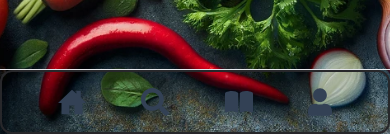
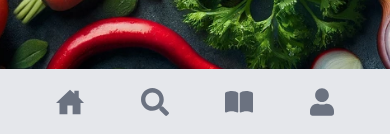
Before and after one commit to Kor-bens/app-cuisine, a React (Vite) app in the folder front-end/: page / in a window 390 px wide. Shown: the part 710-844 px from the top of the page. Built offline with nearby package versions, Linux system fonts and the light colour scheme.

Commit message:
changement de couleur

```diff
--- a/front-end/src/components/common/navbar/Navbar.jsx
+++ b/front-end/src/components/common/navbar/Navbar.jsx
@@ -14,10 +14,10 @@ export default function NavBar() {
     md:text-2xl">
     <div className="flex
     md:mb-0 ">
-      <ul className="w-full items-center flex place-content-evenly border-2 border-zinc-800 text-zinc-50 font-bold rounded-xl h-16">
+      <ul className="w-full items-center flex place-content-evenly text-zinc-50 font-bold h-16 bg-gray-200">
         <li>
           <div className="flex flex-col items-center">
-            <Link to="/"><IoHomeSharp className=" text-slate-700
+            <Link to="/"><IoHomeSharp className=" text-gray-500
             mobile:h-10 mobile:w-7
             md:hidden" /></Link>
             <Link to="/" className="md:text-3xl text-slate-700
@@ -27,7 +27,7 @@ export default function NavBar() {
         </li>
         <li>
           <div className="flex flex-col items-center">
-            <FaSearch  className=" text-slate-700
+            <FaSearch  className=" text-gray-500
             mobile:h-10 mobile:w-7
             md:hidden" />
             <Link to="" className="md:text-3xl text-slate-700
@@ -37,21 +37,21 @@ export default function NavBar() {
         </li>
         <li>
           <div className="flex flex-col items-center">
-          <Link to="" className="text-slate-700 md:text-3xl
+          <Link to="" className="text-slate-500 md:text-3xl
             mobile:hidden
             ">Ma cuisine</Link>
-            <Link to="" className=""><FaBookOpen className="text-slate-700
+            <Link to="" className=""><FaBookOpen className="text-gray-500
             mobile:h-10 mobile:w-7
              md:hidden"/></Link>
           </div>
         </li>
         <li>
           <div className="flex flex-col items-center">
-            <Link to="/connexion" className="text-slate-700 md:text-3xl
+            <Link to="/connexion" className="text-slate-500 md:text-3xl
             mobile:hidden
             ">Mon compte</Link>
             <Link to="/connexion" className="">
-              <FaUser className="text-slate-700
+              <FaUser className="text-gray-500
                mobile:h-10 mobile:w-6
                md:hidden"/></Link>
           </div>
```
